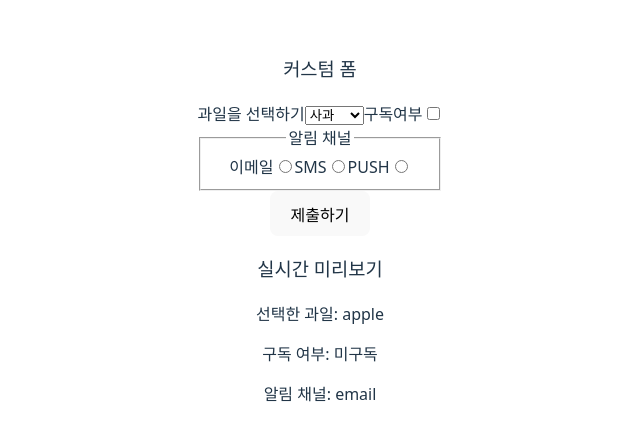
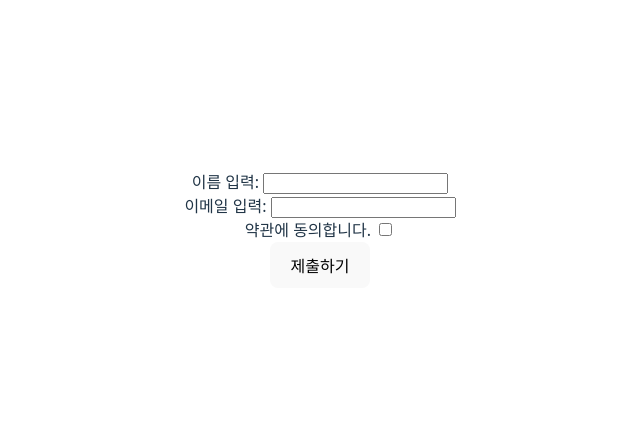
Before and after one commit to yunajoe/react-master-class-part1-inflearn, a React (Vite) app: page / in a window 1280 px wide. Shown: the part 171-612 px from the top of the page, without its empty margins (320-960 px from the left). Built offline with nearby package versions, Linux system fonts and the light colour scheme.

Commit message:
feat:mission

```diff
--- a/src/App.jsx
+++ b/src/App.jsx
@@ -1,6 +1,6 @@
 import { useState } from "react";
 import "./App.css";
-import CustomForm from "./CustomForm.tsx";
+import ValidateForm from "./ValidateForm.tsx";
 
 function App() {
   const [checked, setChecked] = useState(false);
@@ -12,7 +12,8 @@ function App() {
       <Form />
       <ControlledInput />
       <SignUpForm /> */}
-      <CustomForm />
+      {/* <CustomForm /> */}
+      <ValidateForm />
     </>
   );
 }
--- /dev/null
+++ b/src/ValidateForm.tsx
@@ -0,0 +1,129 @@
+import { ChangeEvent, SubmitEvent, useState } from "react";
+
+function ValidateForm() {
+  const [form, setForm] = useState({
+    name: "",
+    email: "",
+    agree: false,
+  });
+  const [formError, setFormError] = useState({
+    name: "",
+    email: "",
+    agree: "",
+  });
+  const [submitSuccess, setSubmitSuccess] = useState(false);
+
+  const handleSubmit = (e: SubmitEvent<HTMLFormElement>) => {
+    e.preventDefault();
+
+    // 에러가 있을 때
+    if (!form.name.trim()) {
+      setFormError((prev) => {
+        return {
+          ...prev,
+          name: "사용자 이름을 입력하세요.",
+        };
+      });
+    }
+    if (!form.email.includes("@")) {
+      setFormError((prev) => {
+        return {
+          ...prev,
+          email: "올바른 이메일을 입력하세요.",
+        };
+      });
+    }
+    if (!form.agree) {
+      setFormError((prev) => {
+        return {
+          ...prev,
+          agree: "약관 동의에 체크해주세요.",
+        };
+      });
+    }
+    // 에러가 없을 때
+    if (form.name.trim()) {
+      setFormError((prev) => {
+        return {
+          ...prev,
+          name: "",
+        };
+      });
+    }
+    if (form.email.includes("@")) {
+      setFormError((prev) => {
+        return {
+          ...prev,
+          email: "",
+        };
+      });
+    }
+    if (form.agree) {
+      setFormError((prev) => {
+        return {
+          ...prev,
+          agree: "",
+        };
+      });
+    }
+  };
+
+  const handleChange = (e: ChangeEvent<HTMLInputElement>) => {
+    const { name, value } = e.target;
+    setForm((prev) => {
+      return {
+        ...prev,
+        [name]: value,
+      };
+    });
+  };
+  const handleCheck = (e: ChangeEvent<HTMLInputElement>) => {
+    const { checked } = e.target;
+    setForm((prev) => {
+      return {
+        ...prev,
+        agree: checked,
+      };
+    });
+  };
+  console.log(Object.values(form).filter((v) => v));
+  return (
+    <div>
+      <form onSubmit={handleSubmit}>
+        <div>
+          <label>이름 입력: {form.name}</label>
+          <input name="name" value={form.name} onChange={handleChange} />
+          {formError.name.length > 0 && (
+            <p style={{ color: "red" }}>사용자 이름을 입력하세요.</p>
+          )}
+        </div>
+        <div>
+          <label>이메일 입력: {form.email}</label>
+          <input name="email" value={form.email} onChange={handleChange} />
+          {formError.email.length > 0 && (
+            <p style={{ color: "red" }}>이메일을 정확히 입력해주세요.</p>
+          )}
+        </div>
+        <div>
+          <label>약관에 동의합니다. </label>
+          <input
+            name="agree"
+            type="checkbox"
+            checked={form.agree}
+            onChange={handleCheck}
+          />
+          {formError.agree.length > 0 && (
+            <p style={{ color: "red" }}>약관동의를 해주세요.</p>
+          )}
+        </div>
+        <button type="submit">제출하기</button>
+      </form>
+      {Object.values(form).filter((v) => v).length > 0 &&
+        Object.values(formError).filter((v) => v).length === 0 && (
+          <p>제출에 성공하였습니다.</p>
+        )}
+    </div>
+  );
+}
+
+export default ValidateForm;
```
